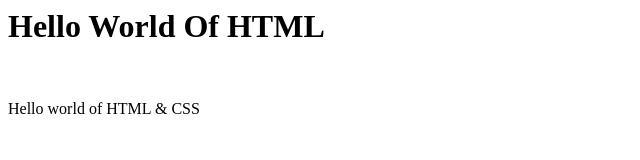
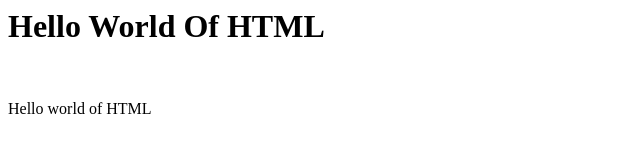
Before and after one commit to Abir-Tx/hello-world, a plain HTML site: page helloWorld.html in a window 1280 px wide. Shown: the full height of the page, 0-640 px from the left. Drawn offline with Linux system fonts and the light colour scheme.

```diff
--- a/helloWorld.html
+++ b/helloWorld.html
@@ -11,6 +11,6 @@
             Hello World Of HTML
         </h1>
         <br/>
-        <p>Hello world of HTML & CSS</p>
+        <p>Hello world of HTML</p>
     </body>
 </html>
```
